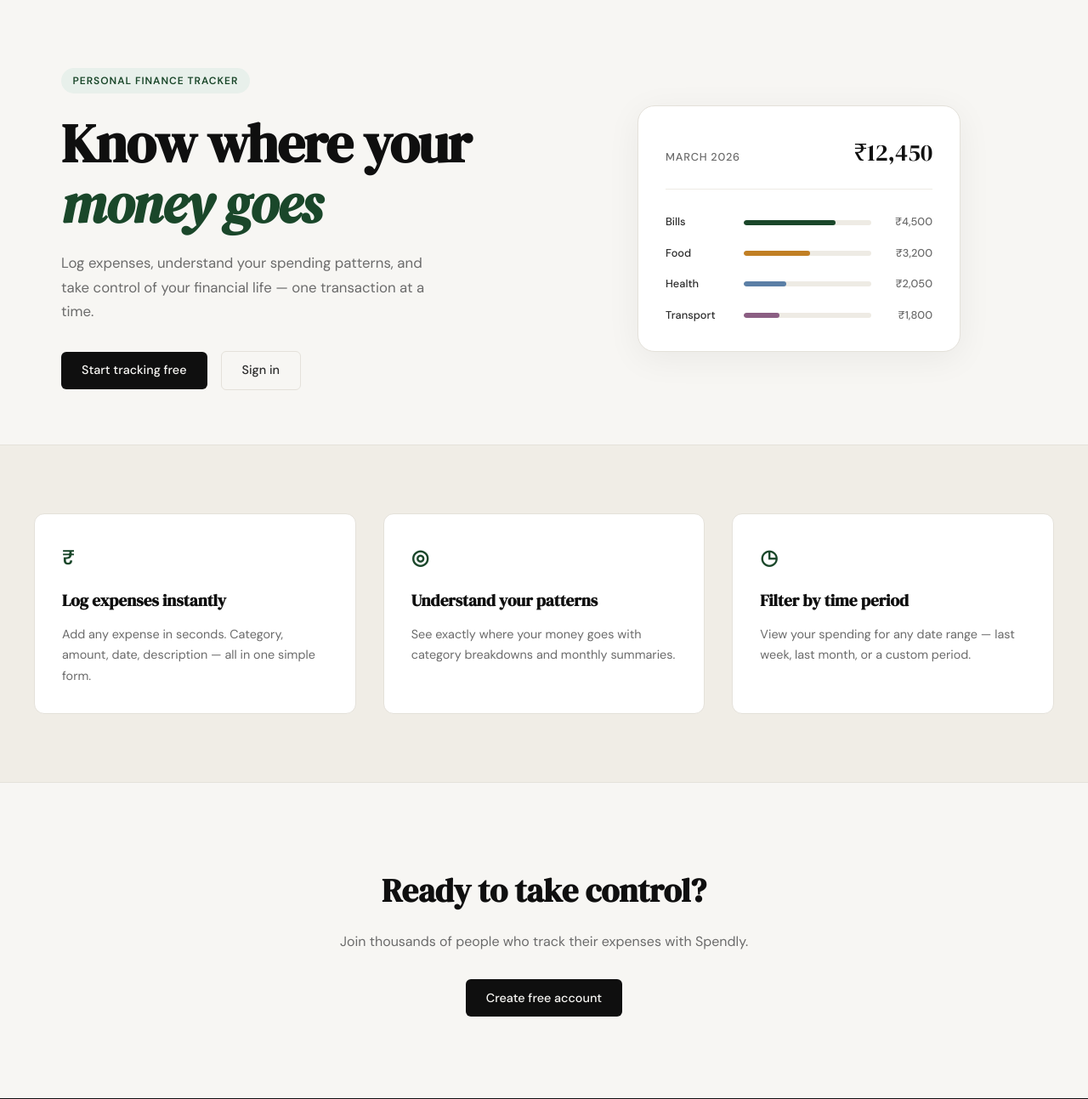
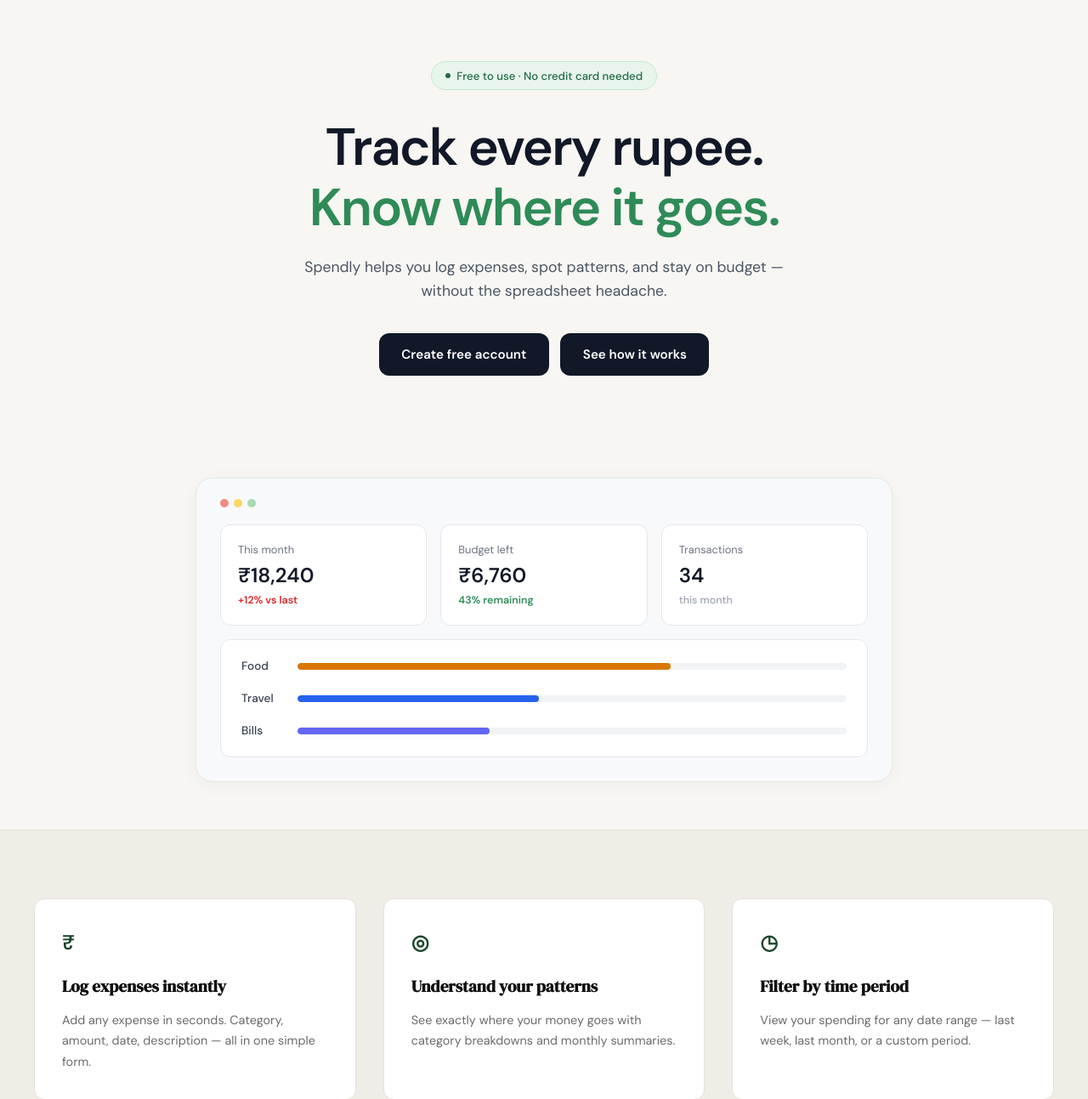
Before and after one commit to Ahishekoza/expense-tracker-using-IBM-BOB, a Flask app: page / in a window 1280 px wide. Shown: the part 61-1354 px from the top of the page at 85% size. Run offline with Flask 3, Linux system fonts and the light colour scheme.

Commit message:
landing: redesign hero section to match mockup

```diff
--- /dev/null
+++ b/expense-tracker/static/css/landing.css
@@ -0,0 +1,275 @@
+/* ------------------------------------------------------------------ */
+/* Hero Section (Updated Design)                                       */
+/* ------------------------------------------------------------------ */
+
+.hero {
+    padding: 4.5rem 1.5rem 3.5rem;
+    display: flex;
+    flex-direction: column;
+    align-items: center;
+    text-align: center;
+    max-width: 960px;
+    margin: 0 auto;
+}
+
+.hero-inner {
+    display: flex;
+    flex-direction: column;
+    align-items: center;
+    max-width: 720px;
+    margin: 0 auto;
+}
+
+.hero-badge {
+    display: inline-flex;
+    align-items: center;
+    gap: 0.45rem;
+    background: #e7f5ec;
+    color: #246a44;
+    border: 1px solid #c4e8d2;
+    font-size: 0.825rem;
+    font-weight: 500;
+    padding: 0.35rem 1rem;
+    border-radius: 9999px;
+    margin-bottom: 2rem;
+    letter-spacing: normal;
+    text-transform: none;
+}
+
+.hero-badge-dot {
+    width: 6px;
+    height: 6px;
+    background: #246a44;
+    border-radius: 50%;
+    display: inline-block;
+}
+
+.hero-title {
+    font-family: var(--font-body);
+    font-size: clamp(2.4rem, 5.5vw, 3.85rem);
+    font-weight: 700;
+    line-height: 1.15;
+    letter-spacing: -0.03em;
+    color: #111827;
+    margin-bottom: 1.25rem;
+}
+
+.hero-title-accent {
+    display: block;
+    color: #2e8b57;
+    font-style: normal;
+}
+
+.hero-subtitle {
+    font-size: 1.1rem;
+    color: #4b5563;
+    line-height: 1.6;
+    max-width: 620px;
+    margin: 0 auto 2.25rem;
+}
+
+.hero-actions {
+    display: flex;
+    gap: 0.85rem;
+    align-items: center;
+    justify-content: center;
+    flex-wrap: wrap;
+    margin-bottom: 3.5rem;
+}
+
+.btn-hero-primary {
+    display: inline-block;
+    background: #111827;
+    color: #ffffff;
+    padding: 0.8rem 1.65rem;
+    border-radius: 12px;
+    font-family: var(--font-body);
+    font-size: 0.95rem;
+    font-weight: 600;
+    text-decoration: none;
+    transition: background 0.2s, transform 0.1s;
+}
+
+.btn-hero-primary:hover {
+    background: #1f2937;
+}
+
+.btn-hero-secondary {
+    display: inline-block;
+    background: #111827;
+    color: #ffffff;
+    padding: 0.8rem 1.65rem;
+    border-radius: 12px;
+    font-family: var(--font-body);
+    font-size: 0.95rem;
+    font-weight: 600;
+    text-decoration: none;
+    transition: background 0.2s, transform 0.1s;
+}
+
+.btn-hero-secondary:hover {
+    background: #1f2937;
+}
+
+/* ------------------------------------------------------------------ */
+/* Hero Visual (Dashboard Preview)                                     */
+/* ------------------------------------------------------------------ */
+
+.hero-visual {
+    width: 100%;
+    max-width: 820px;
+    margin: 0 auto;
+}
+
+.mock-window {
+    background: #f8f9fa;
+    border: 1px solid #e5e7eb;
+    border-radius: 20px;
+    width: 100%;
+    padding: 1.5rem 1.75rem 1.75rem;
+    box-shadow: 0 4px 24px rgba(0, 0, 0, 0.04);
+}
+
+.window-dots {
+    display: flex;
+    gap: 6px;
+    margin-bottom: 1.25rem;
+}
+
+.window-dot {
+    width: 10px;
+    height: 10px;
+    border-radius: 50%;
+}
+
+.window-dot.dot-red {
+    background: #f28b82;
+}
+
+.window-dot.dot-yellow {
+    background: #fdd663;
+}
+
+.window-dot.dot-green {
+    background: #a8dab5;
+}
+
+.mock-stats-grid {
+    display: grid;
+    grid-template-columns: repeat(3, 1fr);
+    gap: 1rem;
+    margin-bottom: 1rem;
+    text-align: left;
+}
+
+.mock-stat-card {
+    background: #ffffff;
+    border: 1px solid #e5e7eb;
+    border-radius: 12px;
+    padding: 1.15rem 1.25rem;
+}
+
+.stat-card-label {
+    font-size: 0.8rem;
+    color: #6b7280;
+    margin-bottom: 0.35rem;
+}
+
+.stat-card-value {
+    font-size: 1.5rem;
+    font-weight: 700;
+    color: #111827;
+    line-height: 1.2;
+    margin-bottom: 0.35rem;
+}
+
+.stat-card-badge {
+    font-size: 0.775rem;
+    font-weight: 600;
+}
+
+.stat-card-badge.badge-danger {
+    color: #dc2626;
+}
+
+.stat-card-badge.badge-success {
+    color: #2e8b57;
+}
+
+.stat-card-badge.badge-muted {
+    color: #9ca3af;
+    font-weight: 500;
+}
+
+.mock-bars-card {
+    background: #ffffff;
+    border: 1px solid #e5e7eb;
+    border-radius: 12px;
+    padding: 1.25rem 1.5rem;
+    display: flex;
+    flex-direction: column;
+    gap: 1rem;
+    text-align: left;
+}
+
+.mock-bar-row {
+    display: grid;
+    grid-template-columns: 50px 1fr;
+    align-items: center;
+    gap: 1rem;
+}
+
+.mock-bar-cat {
+    font-size: 0.85rem;
+    font-weight: 500;
+    color: #374151;
+}
+
+.mock-bar-track {
+    height: 8px;
+    background: #f1f3f5;
+    border-radius: 9999px;
+    overflow: hidden;
+}
+
+.mock-bar-fill {
+    height: 100%;
+    border-radius: 9999px;
+}
+
+.bar-fill-food {
+    width: 68%;
+    background: #d97706;
+}
+
+.bar-fill-travel {
+    width: 44%;
+    background: #2563eb;
+}
+
+.bar-fill-bills {
+    width: 35%;
+    background: #6366f1;
+}
+
+/* ------------------------------------------------------------------ */
+/* Responsive                                                          */
+/* ------------------------------------------------------------------ */
+
+@media (max-width: 768px) {
+    .hero {
+        padding: 3rem 1rem 2rem;
+    }
+
+    .hero-title {
+        font-size: 2.25rem;
+    }
+
+    .mock-stats-grid {
+        grid-template-columns: 1fr;
+    }
+
+    .mock-window {
+        padding: 1.25rem 1rem;
+    }
+}
--- a/expense-tracker/templates/landing.html
+++ b/expense-tracker/templates/landing.html
@@ -1,60 +1,76 @@
 {% extends "base.html" %}
 
 {% block title %}Spendly — Track Every Rupee{% endblock %}
+
+{% block head %}
+    <link rel="stylesheet" href="{{ url_for('static', filename='css/landing.css') }}">
+{% endblock %}
 
 {% block content %}
 
 <section class="hero">
     <div class="hero-inner">
-        <div class="hero-badge">Personal Finance Tracker</div>
+        <div class="hero-badge">
+            <span class="hero-badge-dot"></span>
+            Free to use · No credit card needed
+        </div>
         <h1 class="hero-title">
-            Know where your<br>
-            <em>money goes</em>
+            Track every rupee.
+            <span class="hero-title-accent">Know where it goes.</span>
         </h1>
         <p class="hero-subtitle">
-            Log expenses, understand your spending patterns,
-            and take control of your financial life —
-            one transaction at a time.
+            Spendly helps you log expenses, spot patterns, and stay
+            on budget — without the spreadsheet headache.
         </p>
         <div class="hero-actions">
-            <a href="{{ url_for('register') }}" class="btn-primary">Start tracking free</a>
-            <a href="{{ url_for('login') }}" class="btn-ghost">Sign in</a>
+            <a href="{{ url_for('register') }}" class="btn-hero-primary">Create free account</a>
+            <a href="#features" class="btn-hero-secondary">See how it works</a>
         </div>
     </div>
     <div class="hero-visual">
-        <div class="mock-card">
-            <div class="mock-card-header">
-                <span class="mock-label">March 2026</span>
-                <span class="mock-total">₹12,450</span>
+        <div class="mock-window">
+            <div class="window-dots">
+                <span class="window-dot dot-red"></span>
+                <span class="window-dot dot-yellow"></span>
+                <span class="window-dot dot-green"></span>
             </div>
-            <div class="mock-bars">
+
+            <div class="mock-stats-grid">
+                <div class="mock-stat-card">
+                    <div class="stat-card-label">This month</div>
+                    <div class="stat-card-value">₹18,240</div>
+                    <div class="stat-card-badge badge-danger">+12% vs last</div>
+                </div>
+                <div class="mock-stat-card">
+                    <div class="stat-card-label">Budget left</div>
+                    <div class="stat-card-value">₹6,760</div>
+                    <div class="stat-card-badge badge-success">43% remaining</div>
+                </div>
+                <div class="mock-stat-card">
+                    <div class="stat-card-label">Transactions</div>
+                    <div class="stat-card-value">34</div>
+                    <div class="stat-card-badge badge-muted">this month</div>
+                </div>
+            </div>
+
+            <div class="mock-bars-card">
                 <div class="mock-bar-row">
-                    <span class="mock-cat">Bills</span>
+                    <span class="mock-bar-cat">Food</span>
                     <div class="mock-bar-track">
-                        <div class="mock-bar" style="width: 72%"></div>
+                        <div class="mock-bar-fill bar-fill-food"></div>
                     </div>
-                    <span class="mock-amt">₹4,500</span>
                 </div>
                 <div class="mock-bar-row">
-                    <span class="mock-cat">Food</span>
+                    <span class="mock-bar-cat">Travel</span>
                     <div class="mock-bar-track">
-                        <div class="mock-bar mock-bar-2" style="width: 52%"></div>
+                        <div class="mock-bar-fill bar-fill-travel"></div>
                     </div>
-                    <span class="mock-amt">₹3,200</span>
                 </div>
                 <div class="mock-bar-row">
-                    <span class="mock-cat">Health</span>
+                    <span class="mock-bar-cat">Bills</span>
                     <div class="mock-bar-track">
-                        <div class="mock-bar mock-bar-3" style="width: 33%"></div>
+                        <div class="mock-bar-fill bar-fill-bills"></div>
                     </div>
-                    <span class="mock-amt">₹2,050</span>
-                </div>
-                <div class="mock-bar-row">
-                    <span class="mock-cat">Transport</span>
-                    <div class="mock-bar-track">
-                        <div class="mock-bar mock-bar-4" style="width: 28%"></div>
-                    </div>
-                    <span class="mock-amt">₹1,800</span>
                 </div>
             </div>
         </div>
```
